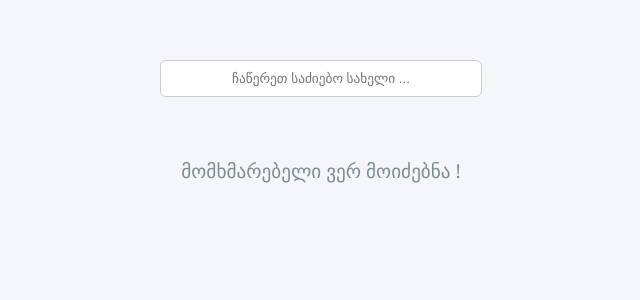
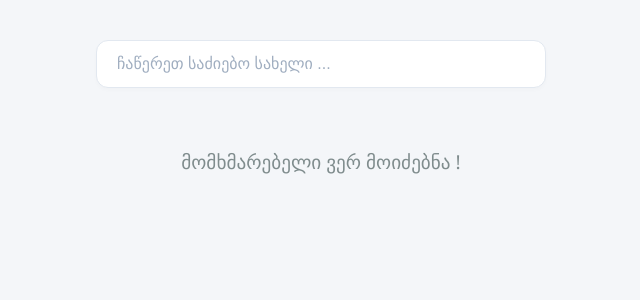
Before and after one commit to shonia1/GITA_Homeworks, a React (Vite) app in the folder Lec17/: page / in a window 1280 px wide. Shown: the top 300 px of the page, without its empty margins (319-959 px from the left). Built offline with nearby package versions, Linux system fonts and the light colour scheme; no server answers.

Commit message:
style: enhance search bar styles for improved layout and focus effect

```diff
--- a/Lec17/src/styles/searchBar.css
+++ b/Lec17/src/styles/searchBar.css
@@ -1,9 +1,30 @@
+.search-container {
+  max-width: 450px;
+  margin: 0 auto 40px auto;
+  padding: 0 20px;
+}
+
 .search-bar {
   display: block;
-  margin: 20px auto;
-  padding: 10px;
-  width: 300px;
-  text-align: center;
-  border: 1px solid #ccc;
-  border-radius: 6px;
+  width: 100%;
+  padding: 14px 20px;
+  font-size: 1rem;
+  color: #2c3e50;
+  background-color: #ffffff;
+  border: 1px solid #e2e8f0;
+  border-radius: 12px;
+  box-shadow: 0 2px 4px rgba(0, 0, 0, 0.02);
+  box-sizing: border-box;
+  transition: all 0.3s ease;
 }
+
+/* ეფექტი ძებნის ველზე კლიკისას */
+.search-bar:focus {
+  outline: none;
+  border-color: #3498db;
+  box-shadow: 0 0 0 4px rgba(52, 152, 219, 0.15), 0 4px 6px rgba(0, 0, 0, 0.05);
+}
+
+.search-bar::placeholder {
+  color: #a0aec0;
+}
```
